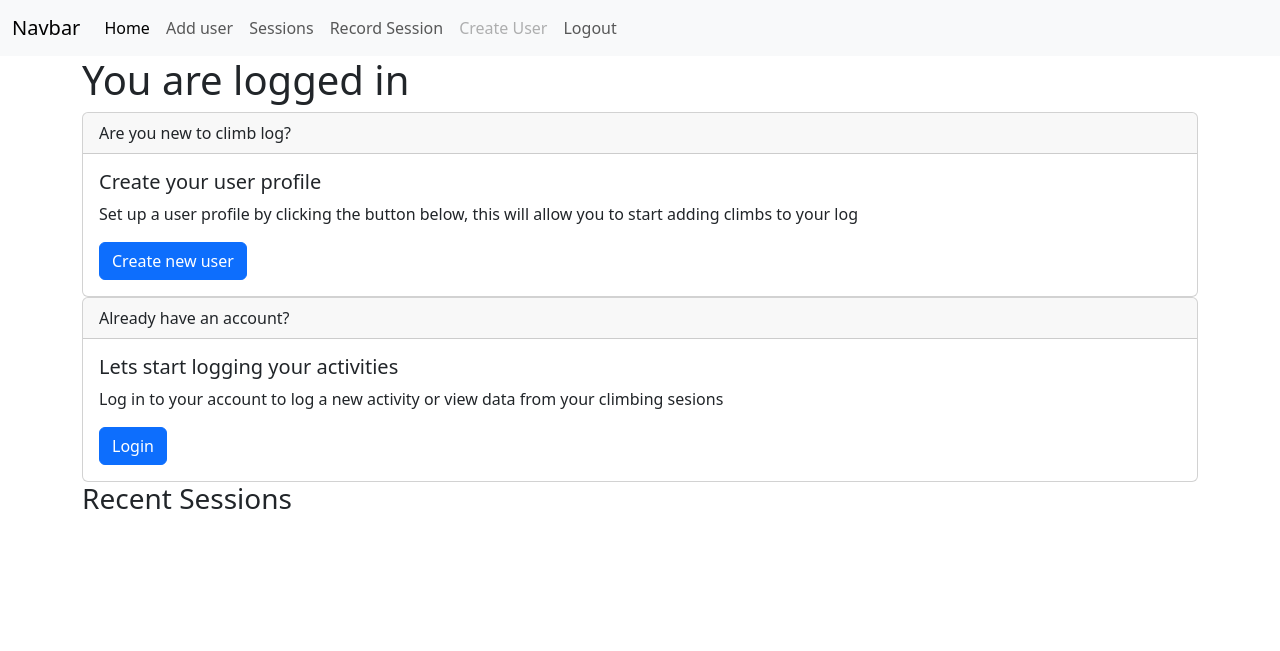
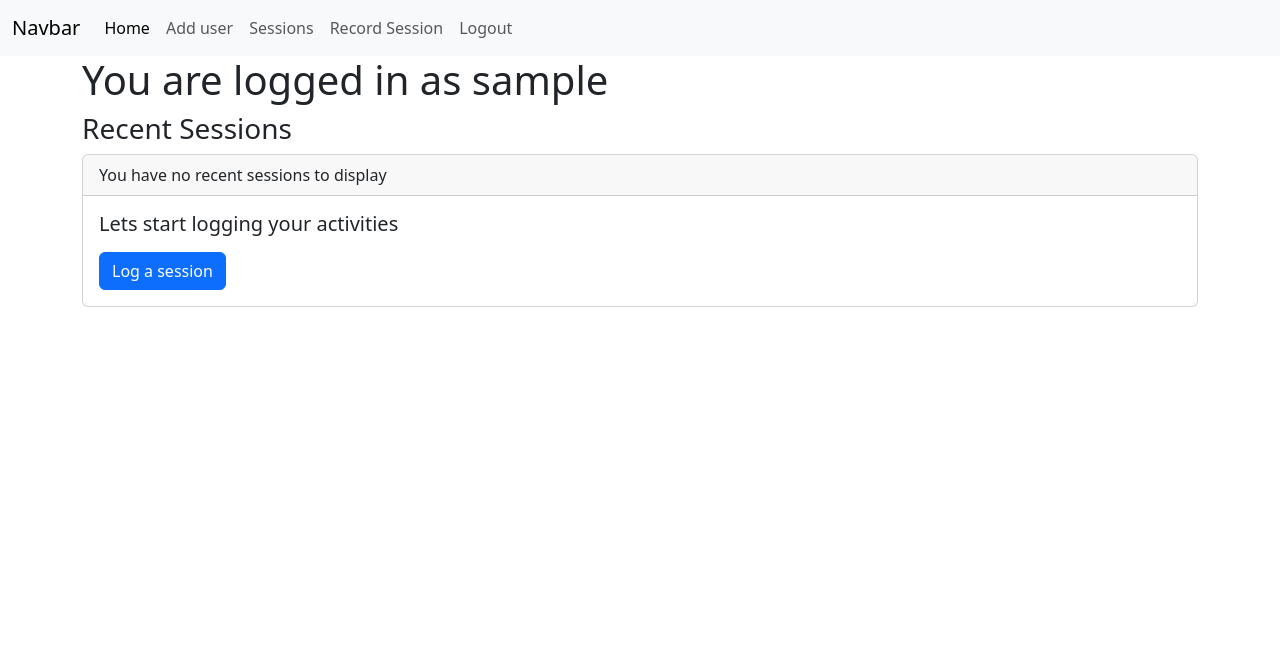
Before and after one commit to Ian-Blanshard/MP3-Climbing-Log, a Flask app: page / in a window 1280 px wide. Shown: the top 651 px of the page. Run offline with Flask 3, Linux system fonts and the light colour scheme; the visitor is signed in with stand-in values (Sample User, id 1).

Commit message:
feat: added no recent sessions card in home.html, changed visibilty of login and new user cards depending on login status in home.html

```diff
--- a/climbing_log/templates/base.html
+++ b/climbing_log/templates/base.html
@@ -54,10 +54,6 @@
               <li class="nav-item">
                 <a class="nav-link" href="#">Record Session</a>
               </li>
-              <li class="nav-item">
-                <a class="nav-link disabled" aria-disabled="true"
-                  >Create User</a
-                >
                 {% if current_user.is_authenticated %}
                 <li class="nav-item">
                     <a class="nav-link" href="/logout">Logout</a>
--- a/climbing_log/templates/home.html
+++ b/climbing_log/templates/home.html
@@ -1,13 +1,13 @@
 {% extends 'base.html' %}
 {% block content %}
 {% if current_user.is_authenticated %}
-    <h1>You are logged in</h1>
+    <h1>You are logged in as {{ current_user.username }}</h1>
     {% else %}
     <h1>You are not logged in</h1>
-    {% endif %}
+
 <div class="card">
     <div class="card-header">
-      Are you new to climb log?
+      Are you new to climbing log?
     </div>
     <div class="card-body">
       <h5 class="card-title">Create your user profile</h5>
@@ -21,11 +21,23 @@
     </div>
     <div class="card-body">
       <h5 class="card-title">Lets start logging your activities</h5>
-      <p class="card-text">Log in to your account to log a new activity or view data from your climbing sesions</p>
+      <p class="card-text">Login to your account to log a new activity or view data from your climbing sesions</p>
       <a href="{{ url_for('login') }}" class="btn btn-primary">Login</a>
     </div>
   </div>
-
+  {% endif %}
+{% if current_user.is_authenticated %}
 <h3>Recent Sessions</h3>
+<div class="card">
+    <div class="card-header">
+      You have no recent sessions to display
+    </div>
+    <div class="card-body">
+      <h5 class="card-title">Lets start logging your activities</h5>
+      <p class="card-text"></p>
+      <a href="#" class="btn btn-primary">Log a session</a>
+    </div>
+  </div>
+{% endif %}
 
 {% endblock  %}
--- a/climbing_log/templates/login.html
+++ b/climbing_log/templates/login.html
@@ -2,10 +2,10 @@
 {% block content %}
 
 <div class="card">
-    <div class="card-header">add user</div>
+    <div class="card-header">Login</div>
     <div class="card-body">
       <h5 class="card-title">
-        Add your details below to create your user profile
+        You must login to use the features of climbing log
       </h5>
 
       <form method="POST" action="#">
@@ -39,7 +39,7 @@
 
 
         <button type="submit" class="btn btn-primary">
-          Create User
+          Login
         </button>
       </form>
     </div>
```
